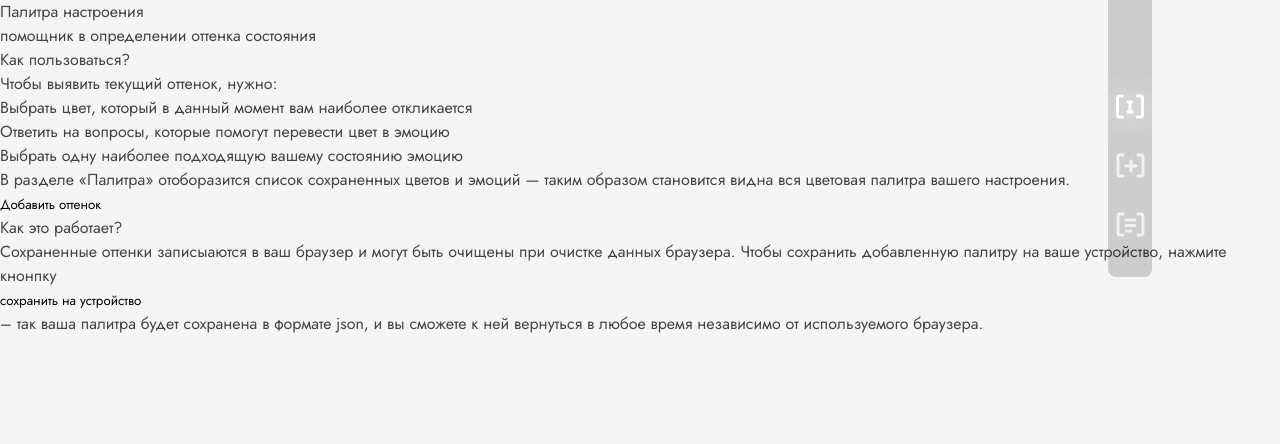
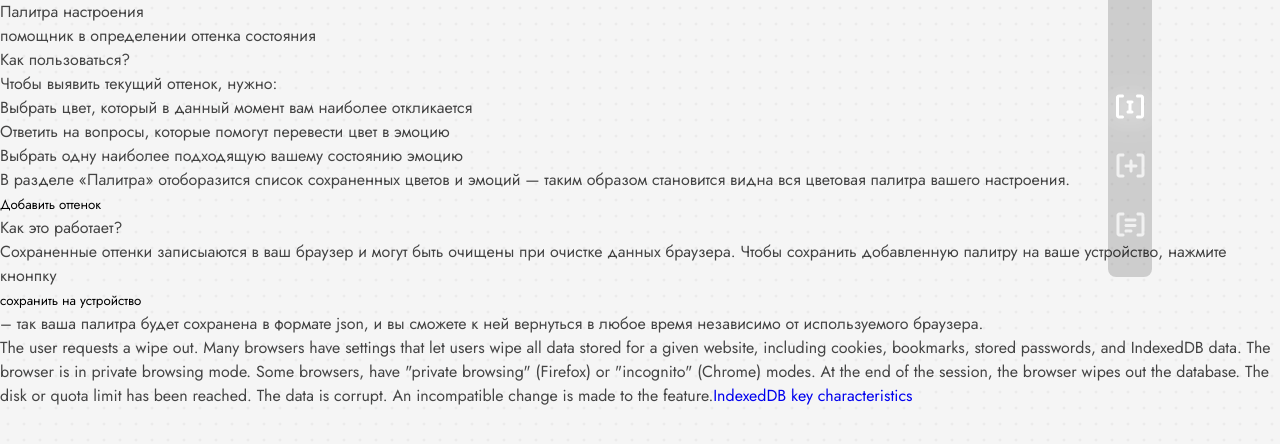
Before and after one commit to tatiana-t/emotion-palette, a React (Vite) app: page /palette/about in a window 1280 px wide. Shown: the top 444 px of the page. Built offline with nearby package versions, Linux system fonts and the light colour scheme; a web font is replaced by a local one; what @gravity-ui/uikit would draw is missing.

Commit message:
minor update about page

```diff
--- a/src/pages/about/index.tsx
+++ b/src/pages/about/index.tsx
@@ -3,16 +3,15 @@ const About = () => {
     <div className="about">
       <div className="about__title">Палитра настроения</div>
       <div className="about__subtitle">помощник в определении оттенка состояния</div>
-
       <div className="about__section">
         <div className="about__section-title">Как пользоваться?</div>
+        <p>Чтобы выявить текущий оттенок, нужно:</p>
+        <ol>
+          <li>Выбрать цвет, который в данный момент вам наиболее откликается</li>
+          <li>Ответить на вопросы, которые помогут перевести цвет в эмоцию</li>
+          <li>Выбрать одну наиболее подходящую вашему состоянию эмоцию</li>
+        </ol>
         <p>
-          Чтобы выявить текущий оттенок, нужно:
-          <ol>
-            <li>Выбрать цвет, который в данный момент вам наиболее откликается</li>
-            <li>Ответить на вопросы, которые помогут перевести цвет в эмоцию</li>
-            <li>Выбрать одну наиболее подходящую вашему состоянию эмоцию</li>
-          </ol>
           В разделе «Палитра» отоборазится список сохраненных цветов и эмоций — таким образом становится видна вся
           цветовая палитра вашего настроения.
         </p>
@@ -26,11 +25,18 @@ const About = () => {
         </p>
         <button>сохранить на устройство</button>
         <p>
-          {' '}
           – так ваша палитра будет сохранена в формате json, и вы сможете к ней вернуться в любое время независимо от
           используемого браузера.
         </p>
       </div>
+      The user requests a wipe out. Many browsers have settings that let users wipe all data stored for a given website,
+      including cookies, bookmarks, stored passwords, and IndexedDB data. The browser is in private browsing mode. Some
+      browsers, have "private browsing" (Firefox) or "incognito" (Chrome) modes. At the end of the session, the browser
+      wipes out the database. The disk or quota limit has been reached. The data is corrupt. An incompatible change is
+      made to the feature.
+      <a href="https://developer.mozilla.org/en-US/docs/Web/API/IndexedDB_API/Basic_Terminology#key_characteristics">
+        IndexedDB key characteristics
+      </a>
     </div>
   );
 };
```
